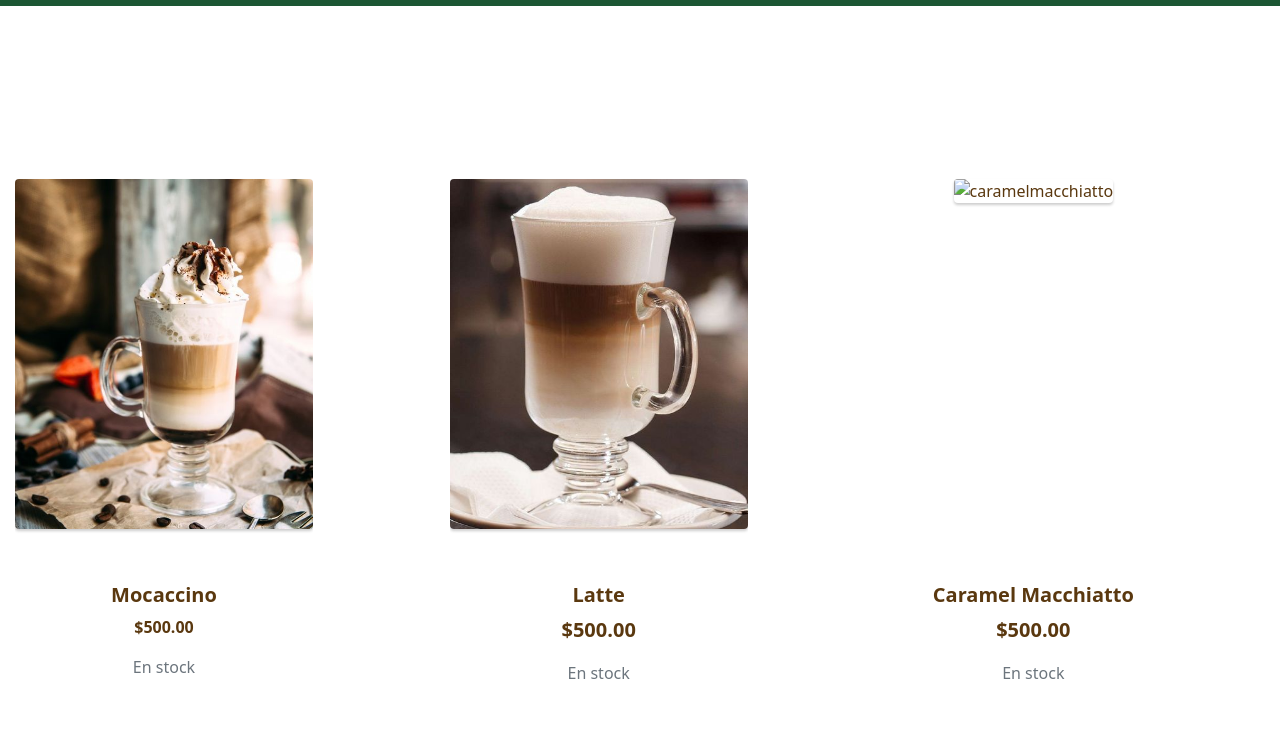
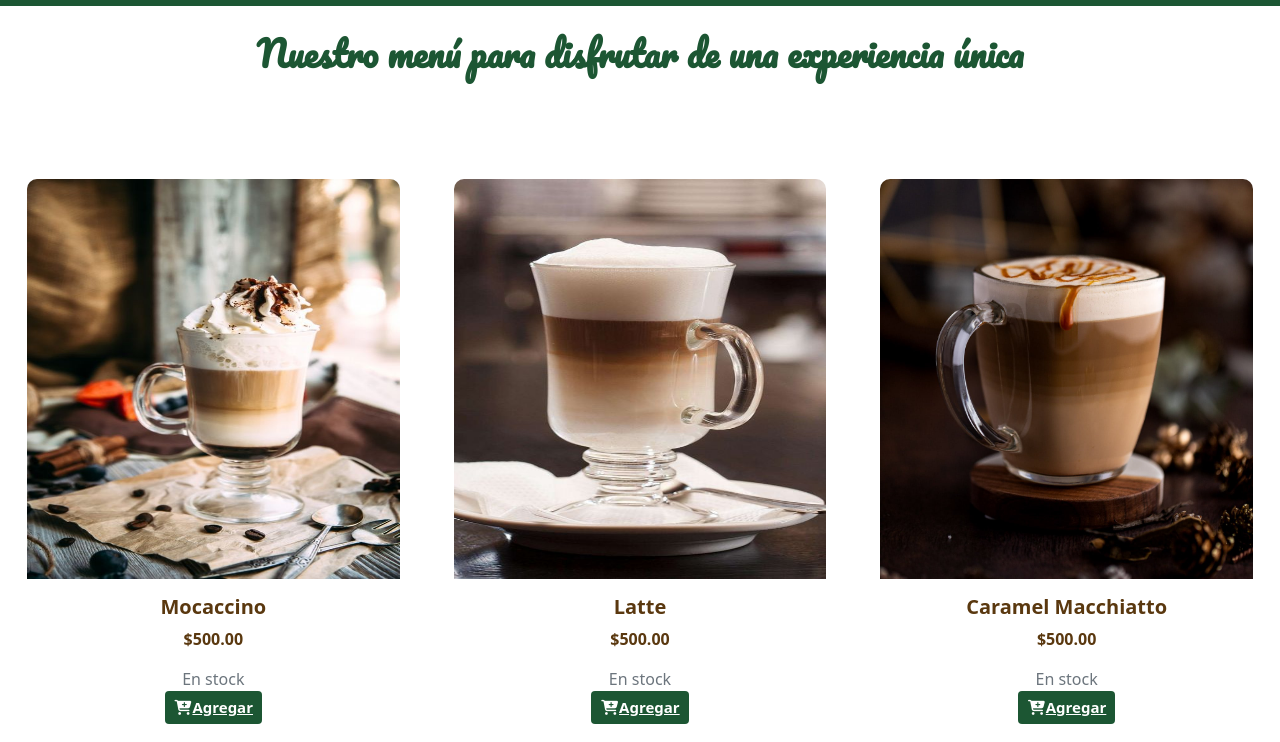
Before and after one commit to Laulizar1982/proyecto-coder-laura-lizarraga, a website: page pages/menu.html in a window 1280 px wide. Shown: the part 58-800 px from the top of the page. Drawn offline with nearby package versions, Linux system fonts and the light colour scheme.

Commit message:
cambios menu

```diff
--- a/pages/menu.html
+++ b/pages/menu.html
@@ -89,7 +89,7 @@
                 <div class="card-product-body">
                   <div class="card-product-content">
                     <h5 class="text-center fw-bolder">Mocaccino</h5>
-                    <p class="card-product--price text-center fw-bolder">
+                    <p class="card-product-price text-center fw-bolder">
                       $500.00
                     </p>
                     <span
@@ -98,7 +98,7 @@
                       >En stock</span
                     >
                   </div>
-                  <div class="menu-button">
+                  <div class="text-center card-product-options">
                     <button
                       type="button"
                       class="btn btn-link btn-sm btn-rounded text-success"
@@ -146,7 +146,7 @@
                 <figure class="card-product-img">
                   <img
                     class="img-fluid"
-                    src="../img/caramelmacchiato.png"
+                    src="../img/caramelmacchiato.jpeg"
                     alt="caramelmacchiatto"
                   />
                 </figure>
@@ -390,7 +390,7 @@
                 <figure class="card-product-img">
                   <img
                     class="img-fluid"
-                    src="../img/cupcakedefresa.png"
+                    src="../img/cupcakedefresa.jpeg"
                     alt="cupcakefresa"
                   />
                 </figure>
@@ -489,7 +489,7 @@
         </div>
       </div>
     </main>
-    <!-- FIN PRODUCTOS -->
+    <!-- FIN MENÚ -->
     <!-- INICIO DE FOOTER -->
 
     <footer>
--- a/scss/pages/_index.scss
+++ b/scss/pages/_index.scss
@@ -27,7 +27,6 @@
     height: 600px;
   }
 }
-
 
 .container-header {
   padding-top: 30px;
@@ -71,7 +70,7 @@
   bottom: 0;
   width: 100%;
 }
-.container-web-page{
+.container-web-page {
   padding-top: 40px;
   padding-bottom: 20px;
   margin-bottom: 20px;
@@ -90,7 +89,7 @@
   }
 }
 
-.experiencia-card{
+.experiencia-card {
   text-decoration: none;
   color: $primary;
   text-decoration: none;
@@ -103,61 +102,57 @@
     text-align: center;
     margin-bottom: 20px;
   }
-  p{
+  p {
     font-size: 20px;
     text-align: justify;
     font-weight: 700;
     margin-right: 50px;
     margin-left: 50px;
-    color: $primary
+    color: $primary;
   }
+}
+.card-product{
+  margin: 15px;
+  border-radius: 10px;
+  color: $primary;
+  img{
+  position: relative;
+  height: auto;
+  overflow: hidden;
+  border-radius: 10px 10px 0 0;
+  margin: 0;
+  padding: 0;
+  width: 700px;
+  }
+  body{
+    border-radius: 0 0 10px 10px;
+  }
+  price{
+  font-size: 20px;
+  color: $primary;
+  }
+  content{
+  padding: 20px 10px 0 10px;
+  overflow: hidden;
+  color: $primary;
+  }
+  &hover{
+    overflow: auto;
+  }
+  }
+.card-product-options{
+  height: 40px;
+  button{
+    background-color: $green;
+    color: $white;
+    font-weight: bold;
+    font-size: 15px;
+  }
+}
+.menu-button{
+  text-align: center;
 }
 .img-rounded{
   height: auto;
   max-width: 100%;
 }
-
-.card-product{
-	width: 300px;
-	height: auto;
-	margin: 15px;
-	position: relative;
-	border-radius: 10px;
-	color:$primary;
-}
-.card-product-img,
-.card-product-body{
-	position: relative;
-	width: 298px;
-}
-.card-product-img{
-	height: 400px;
-	overflow: hidden;
-	border-radius: 10px 10px 0 0;
-	margin: 0;
-	padding: 0;
-}
-.card-product-img img{
-	width: 100%;
-	height: calc(100% - 1px);
-}
-.card-product-body{
-	border-radius: 0 0 10px 10px;
-	height: 250px;
-}
-.card-product-price{
-	font-size: 20px;
-	color:$primary;
-}
-.card-product-content{
-	height: 200px;
-	padding: 20px 10px 0 10px;
-	overflow: hidden;
-  color:$primary
-}
-.card-product-content:hover{
-	overflow: auto;
-}
-.card-product-options{
-	height: 20px;
-}
--- a/scss/pages/_menu.scss
+++ b/scss/pages/_menu.scss
@@ -1,22 +1,22 @@
 //Productos
 .container-menu {
-  margin-bottom: 100px;
-  padding: 60px 0;
-  width: 100%;
-  max-width: 1500px;
+  padding-top: 40px;
+  padding-bottom: 20px;
+  margin-bottom: 20px;
+  margin-top: 20px;
   &--title {
-    font-size: 30px;
-    text-align: center;
-    margin:0;
-    margin-bottom: 20px;
-    font-weight: 300;
-    color: $white;
+    margin-bottom: 40px;
+    margin-top: 30px;
+    font-size: 35px;
+    font-weight: 600;
+    color: $green;
     text-align: center;
     font-family: "Pacifico";
   }
-
+  @media (min-width: 375px) {
+    height: 80%;
+  }
 }
-
 .container-cards {
   width: 100%;
   padding: 30px 0;
@@ -28,72 +28,43 @@
   text-decoration: none;
   color: $primary;
   margin-bottom: 0px;
-  margin-top: 60px;
+  margin-top: 20px;
+}
+.card-product{
+  margin: 15px;
+  border-radius: 10px;
+  color: $primary;
+  img{
+  position: relative;
+  height: 400px;
+  overflow: hidden;
+  border-radius: 10px 10px 0 0;
+  margin: 0;
+  padding: 0;
+  }
+  body{
+  width: 298px;
+  border-radius: 0 0 10px 10px;
+  height: 250px;
+  }
+  price{
+  font-size: 20px;
+  color: $primary;
+  }
+  content{
+  height: 200px;
+  padding: 20px 10px 0 10px;
+  overflow: hidden;
+  color: $primary;
+  }
 }
 
-.card-product{
-width: 100%;
-content{
-  height: 200px;
-	padding: 20px 10px 0 10px;
-	overflow: hidden;
-  color:$primary
-}
-  img {
-  width: 370px;
-  height: 350px;
-  object-fit: cover;
-  margin-bottom: 20px;
-  transition: 0.2s ease-in-out;
-  border-radius: 4px;
-  box-shadow: 0 2px 3px rgba(0, 0, 0, 0.2);
-  position: relative;
-  text-align: center;
-  top: 1em;
-  left: 0;
-  right: 0;
-  bottom: 1em;
-  &:hover {
-    transform: scale(1.05);
-    box-shadow: 0 8px 15px rgba(0, 0, 0, 0.3);
-  }
-   body {
-    display: block;
-    background: $green;
-    text-decoration: none;
-    font-weight: 700;
-   text-align: center;
-    text-decoration: none;
-    border-radius: 6px;
-    width: 100%;
-    padding: 12px 0;
-    margin-bottom: 40px;
-  }
-    .menu-button{
-    display: block;
-     color: $white;
-     background-color: $green;
-    text-decoration: none;
-    font-weight: 700;
-    text-align: center;
-    text-decoration: none;
-    border-radius: 6px;
-    width: 100%;
-    padding: 12px 0;
+.card-product-options{
+  height: 40px;
+  button{
+    background-color:$green;
+    color: $white;
+    font-weight: bold;
+    font-size: 15px;
   }
 }
-}
-
-// .snipcart-details input.button {
-//   display: block;
-//   color: #fff;
-//   background: $primary;
-//   text-decoration: none;
-//   font-weight: 700;
-//  text-align: center;
-//   text-decoration: none;
-//   border-radius: 6px;
-//   width: 100%;
-//   padding: 12px 0;
-
-// }
```
Also changed, not shown: index.html (+18 -21 lines), css/style.css. Lines whose indentation alone changed are shown as unchanged.
